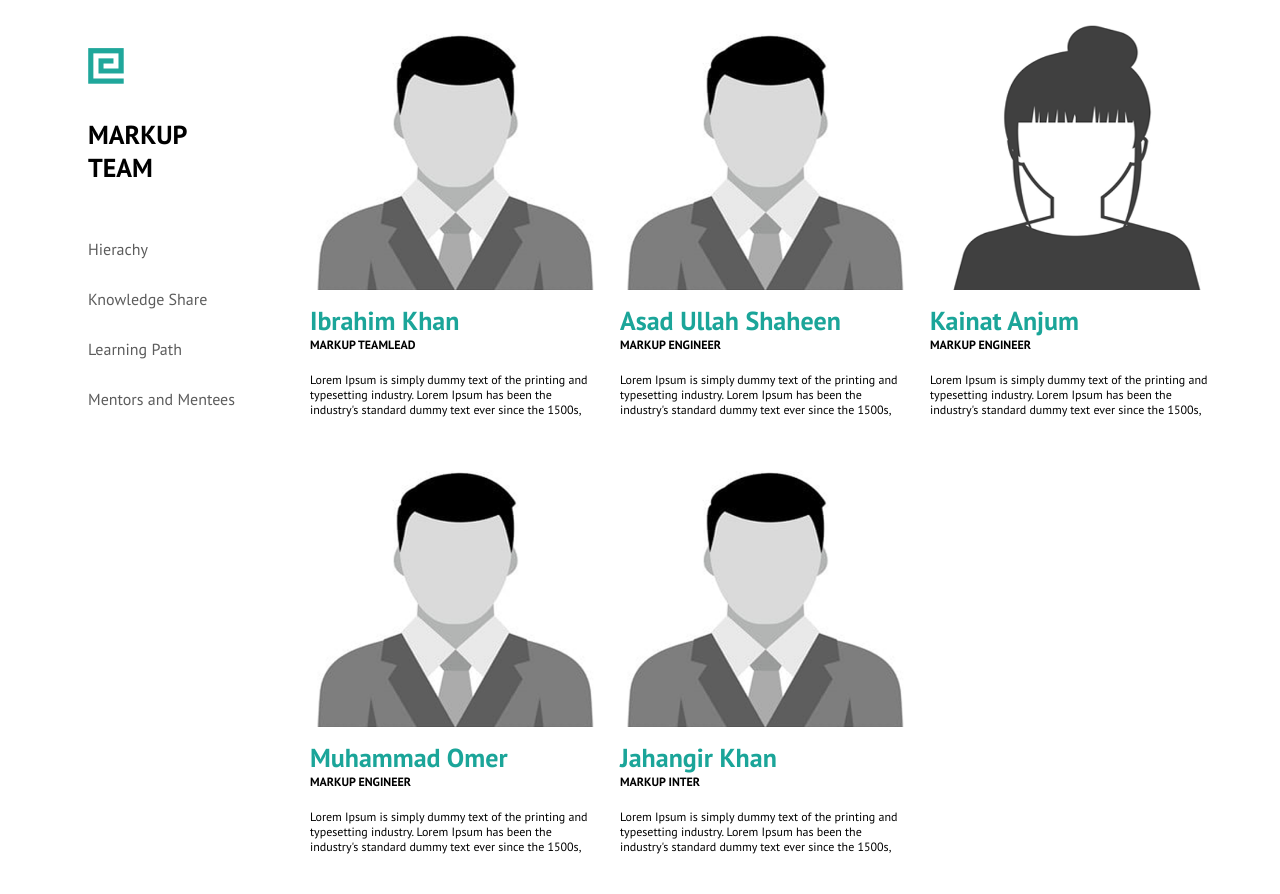
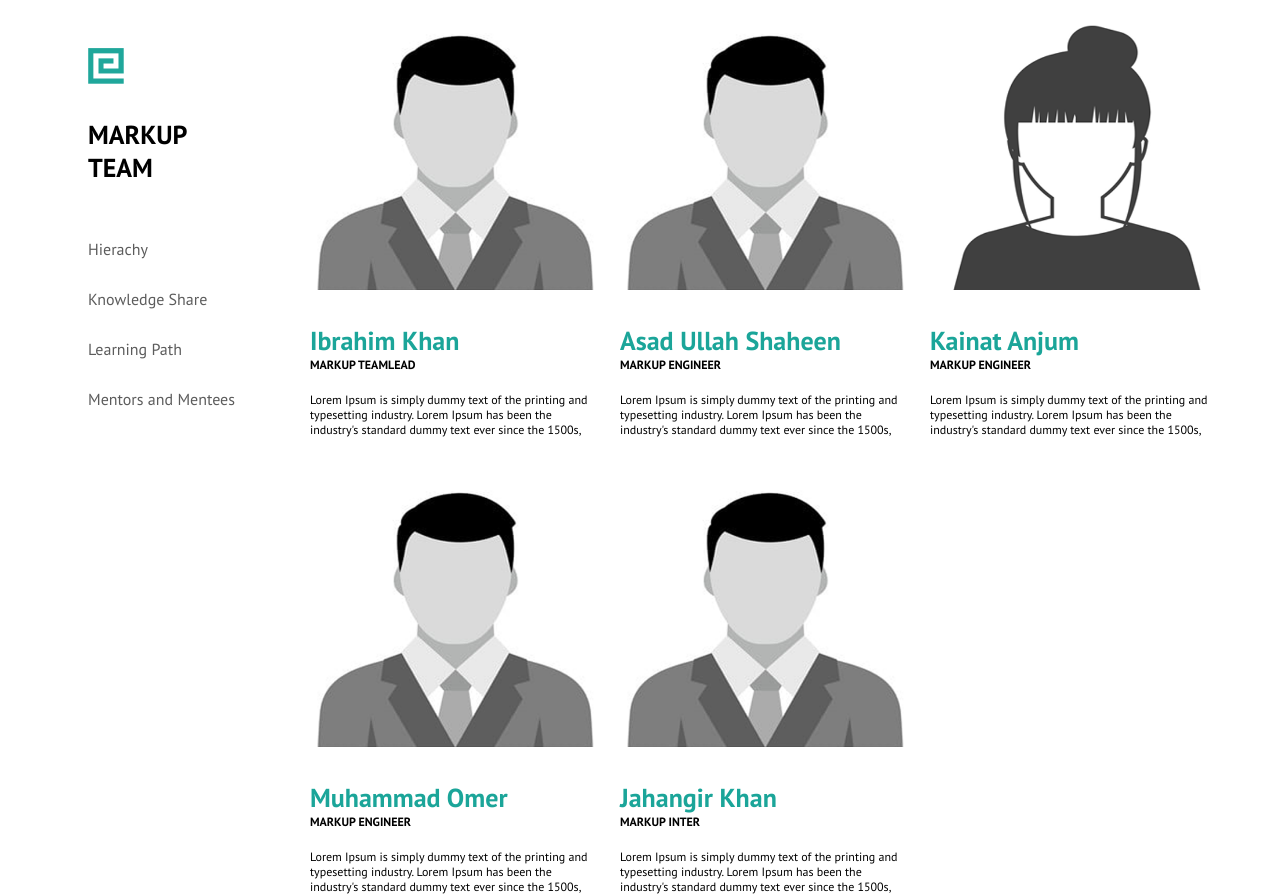
Before and after one commit to JayOfficial1995/markup-wiki, a React (Create React App) app: page / in a window 1280 px wide. Before the commit the page ends 854 px from the top, so only its background shows below. Built offline with nearby package versions, Linux system fonts and the light colour scheme.

Commit message:
update card styling

```diff
--- a/src/components/Card/card.scss
+++ b/src/components/Card/card.scss
@@ -9,6 +9,9 @@
       height: auto;
     }
   }
+  .read-time {
+    padding: 10px 0;
+  }
 
   .title {
     color: $green-color;
@@ -17,7 +20,4 @@
   .subtitle {
     padding-bottom: 20px;
   }
-//   .descritption {
-//       width: 369px;
-//   }
 }
```
